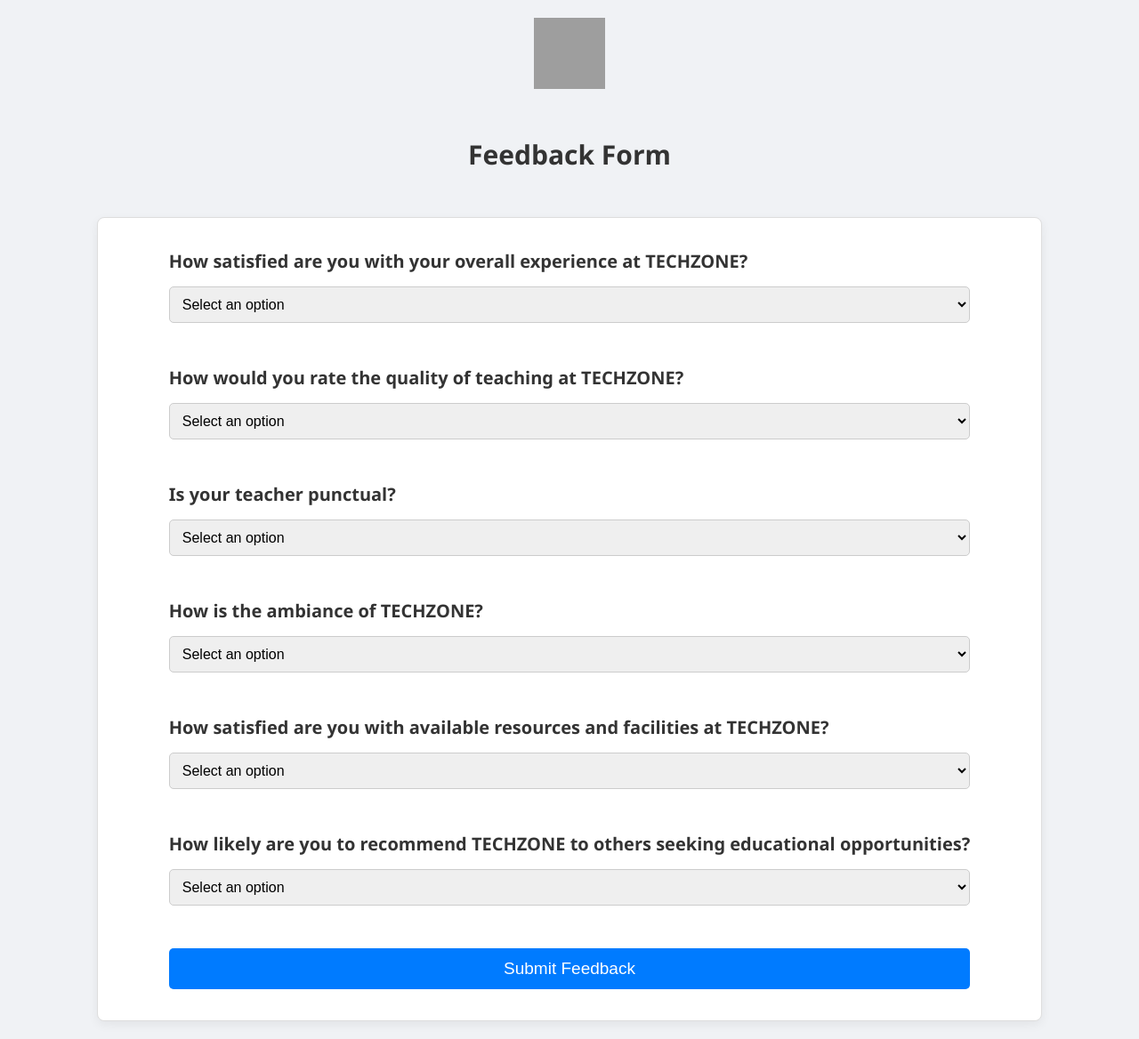
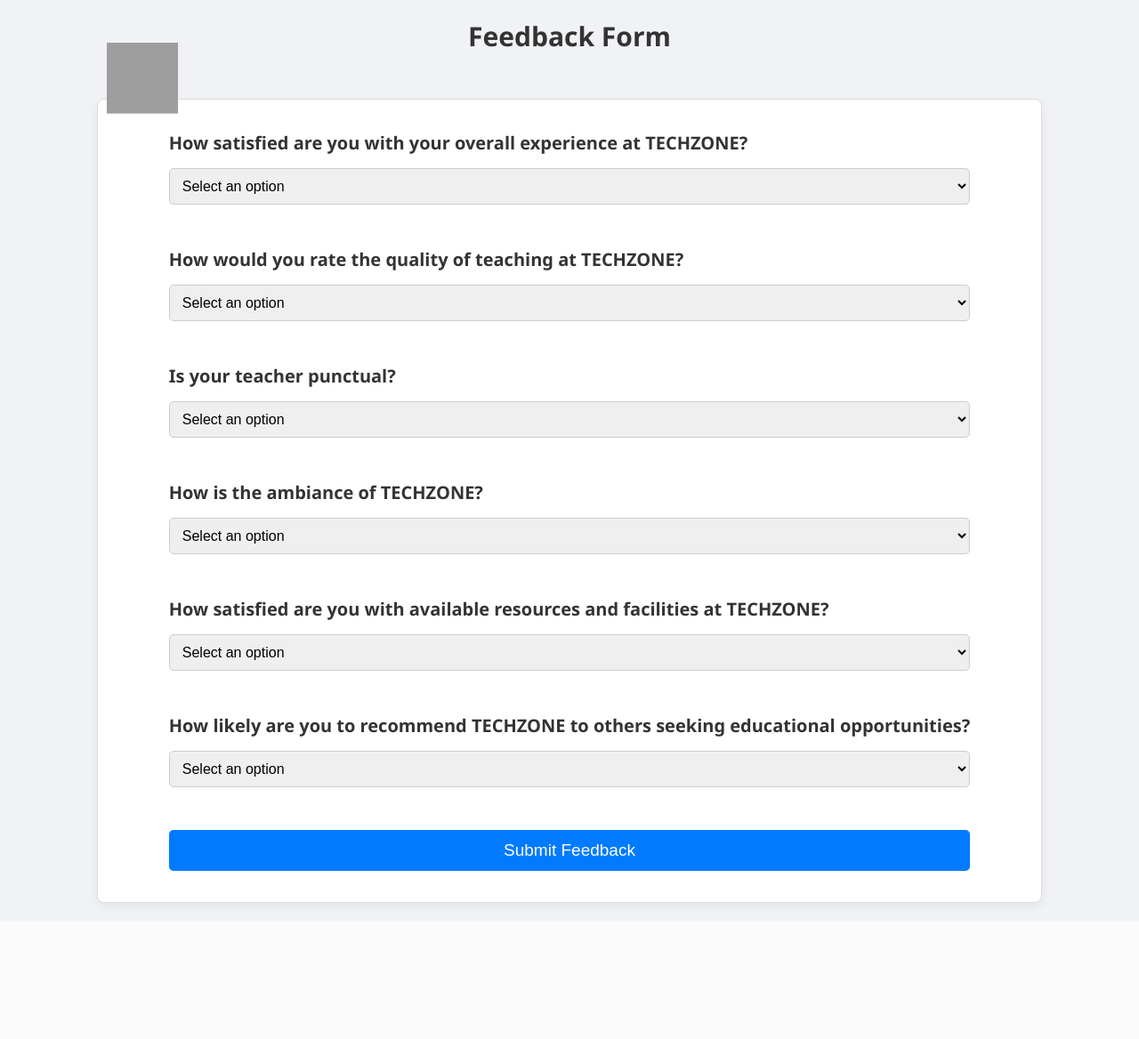
Before and after one commit to msamij/Feedback-System, a Django app: page /feedback/1/ in a window 1280 px wide. Shown: the whole page at 89% size. After the commit the page ends 1025 px from the top, so only its background shows below. Run offline with Django 5.2, Linux system fonts and the light colour scheme; data comes from the database, SQL or seed files in the repository; both versions use the stored data as it was after the commit; grey boxes are pictures that could not be loaded.

Commit message:
minor change in logo of techzone

```diff
--- a/feedback/templates/feedback/base.html
+++ b/feedback/templates/feedback/base.html
@@ -28,6 +28,14 @@
         justify-content: center;
         gap: 5rem;
         min-height: 100vh;
+        position: relative;
+      }
+
+      .navbar {
+        position: absolute;
+        left: 10%;
+        top: 5%;
+        transform: translate(-10%, -5%);
       }
 
       .navbar__img {
```
Also changed, not shown: db.sqlite3.
